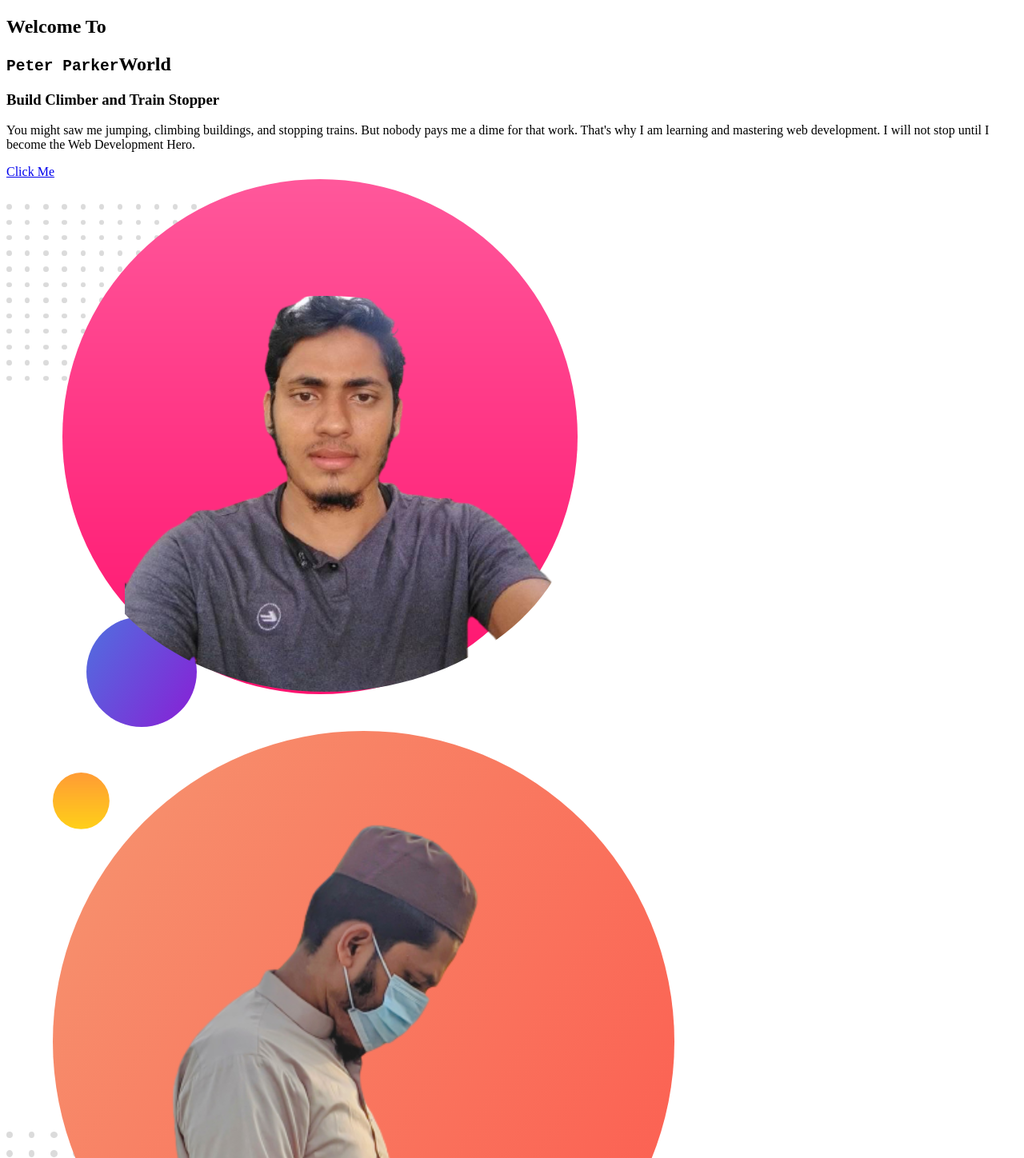
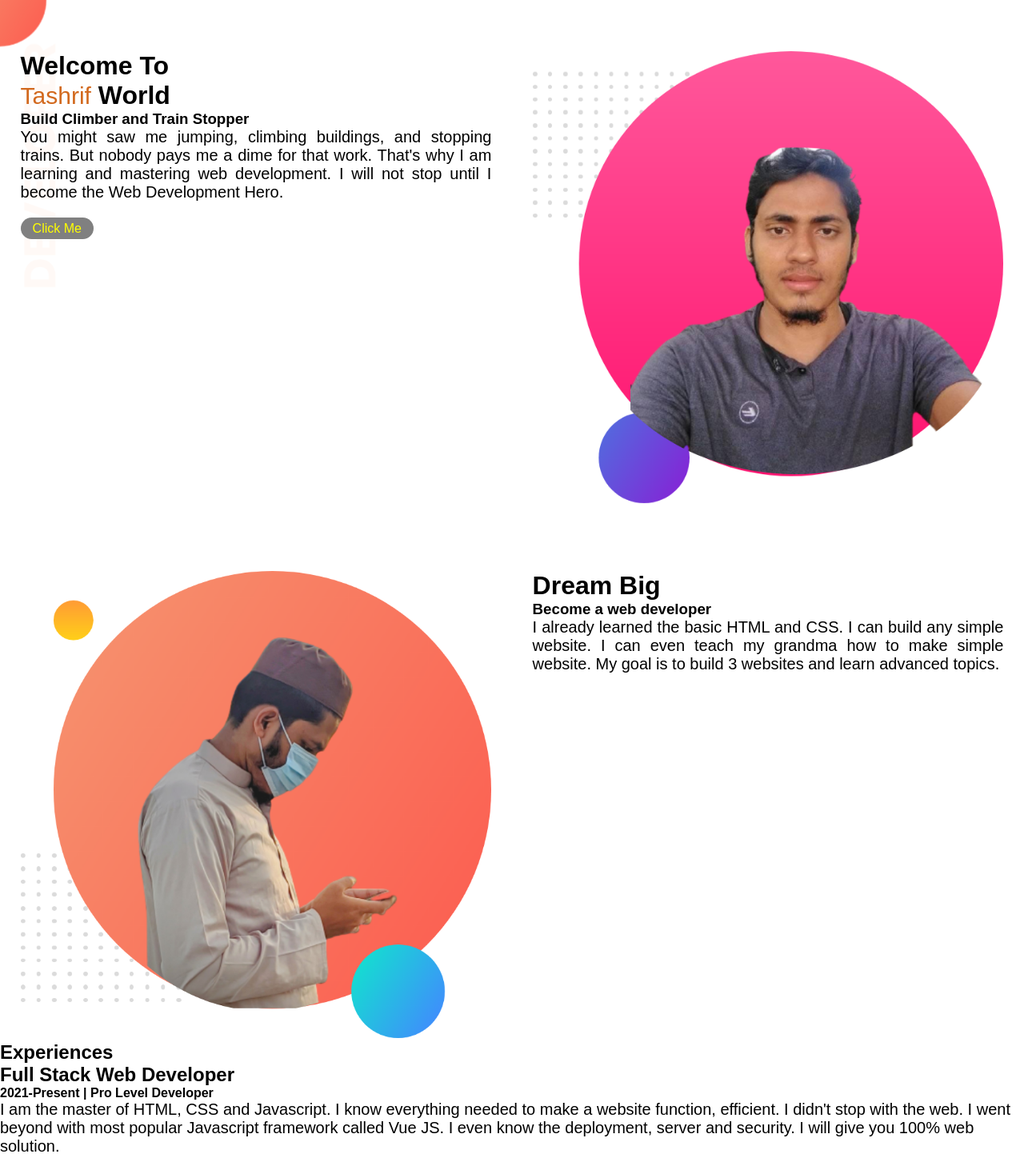
Before and after one commit to nazmul-2020/Developer-Portfolio, a plain HTML site: page index.html in a window 1280 px wide. Shown: the top 1448 px of the page at 80% size. Drawn offline with Linux system fonts and the light colour scheme.

Commit message:
html+css

```diff
--- a/index.html
+++ b/index.html
@@ -10,35 +10,31 @@
 </head>
 <body>
     <!-- section one start-->
-    <section>
-        <div>
-            <h1>Welcome To
-                 </h1>
-            <h1><samp>Peter Parker</samp>World</h1>
+    <nev id="baner">
+        <div class="one">
+            <h1>Welcome To</h1>
+            <h1><span>Tashrif</span> World</h1>
             <h3>Build Climber and Train Stopper</h3>
             <p>You might saw me jumping, climbing buildings, and stopping trains. But nobody pays me a dime for that work. That's why I am learning and mastering web development. I will not stop until I become the Web Development Hero.</p>
-            <!-- <a href="https://www.w3schools.com" target="_blank">Visit W3Schools.com!</a> -->
-            <a href="https://www.linkedin.com/in/tafsirul-islam-munshi-b84a8415b?lipi=urn%3Ali%3Apage%3Ad_flagship3_profile_view_base_contact_details%3B5wa1qxUzQ5CiwnN%2Fz9qGvw%3D%3D" target="-blank">Click Me</a>
+            <a class="batton" href="https://www.linkedin.com/in/tafsirul-islam-munshi-b84a8415b?lipi=urn%3Ali%3Apage%3Ad_flagship3_profile_view_base_contact_details%3B5wa1qxUzQ5CiwnN%2Fz9qGvw%3D%3D" target="-blank">Click Me</a>
         </div>
-          <!-- section one End-->
-
-        <div>
+        <div class="one">
             <img src="img/Tashrif1.png" alt="Tashrif1">
         </div>
-
+        <!-- section one End-->
           <!-- section one End-->
-    </section>
+    </nev>
     <!-- section two start-->
-    <section>
-        <div>
+    <header id="hader">
+        <div class="one">
             <img src="img/Tashrif2.png" alt="Tashrif1">
         </div>
-        <div>
+        <div class="one">
             <h1>Dream Big</h1>
             <h3>Become a web developer</h3>
             <p>I already learned the basic HTML and CSS. I can build any simple website. I can even teach my grandma how to make simple website. My goal is to build 3 websites and learn advanced topics.</p>
         </div>
-    </section>
+    </header>
     <!-- section two End-->
     <!-- section three Start-->
         <section>
@@ -56,6 +52,7 @@
             </div>
         </section>
         <footer>© Peter Parker 2021, a Programming Hero initiative.</footer>
+        <a href="#">hallo</a>
     <!-- section three End-->
 </body>
 </html>
--- a/style.css
+++ b/style.css
@@ -0,0 +1,50 @@
+*{
+    margin: 0;
+    padding: 0;
+    font-family:Arial, Helvetica, sans-serif ;
+}
+/* nav start */
+#baner{
+    background-image: url(img/top-banner.png);
+    background-repeat: no-repeat;
+    display: flex;
+    text-align: justify;
+    padding-top: 5%;
+    margin-bottom: 80px;
+}
+#baner span{
+color: chocolate;
+font-size: 30px;
+font-weight: 400;
+}
+.one{
+    width: 50%;
+    padding-left: 2%;
+    padding-right: 2%;
+}
+
+.one img{
+    width: 100%;
+}
+p{
+    color: black;
+    font-size: 20px;
+    font-weight: 400;
+    display: block;
+    margin-bottom: 25px;
+}
+#baner .batton{
+    text-decoration: none;
+    color: yellow;
+    background: gray;
+    padding: 5px 15px;
+    border-radius: 50px;
+
+
+}
+/* nav end */
+/* baner start */
+#hader{
+display: flex;
+text-align: justify;
+}
```
